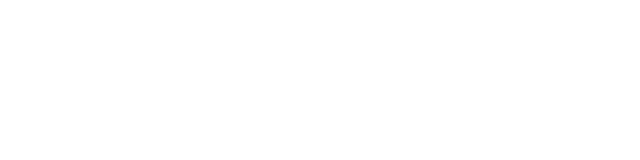
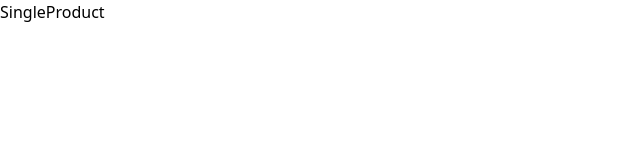
Before and after one commit to Nemanja0033/furniture-e-commerce, a React (Vite) app: page /product/1 in a window 1280 px wide. Before the commit this address had no page. Shown: the top 160 px of the page, without its empty margins (0-640 px from the left). Built offline with nearby package versions, Linux system fonts and the light colour scheme.

Commit message:
setting routes and paths

```diff
--- a/src/App.tsx
+++ b/src/App.tsx
@@ -1,11 +1,16 @@
 import { BrowserRouter as Router, Routes, Route } from "react-router"
+import Index from "./pages/Index"
+import Products from "./pages/Products"
+import SingleProduct from "./pages/SingleProduct"
 
 function App() {
 
   return (
     <Router>
       <Routes>
-
+        <Route path="/" element={<Index />} />
+        <Route path="/products" element={<Products />} />
+        <Route path="/product/:id" element={<SingleProduct />} />
       </Routes>
     </Router>
   )
--- /dev/null
+++ b/src/pages/Index.tsx
@@ -0,0 +1,8 @@
+
+const Index = () => {
+  return (
+    <div>Index</div>
+  )
+}
+
+export default Index
--- /dev/null
+++ b/src/pages/Products.tsx
@@ -0,0 +1,8 @@
+
+const Products = () => {
+  return (
+    <div>Products</div>
+  )
+}
+
+export default Products
--- /dev/null
+++ b/src/pages/SingleProduct.tsx
@@ -0,0 +1,8 @@
+
+const SingleProduct = () => {
+  return (
+    <div>SingleProduct</div>
+  )
+}
+
+export default SingleProduct
```
